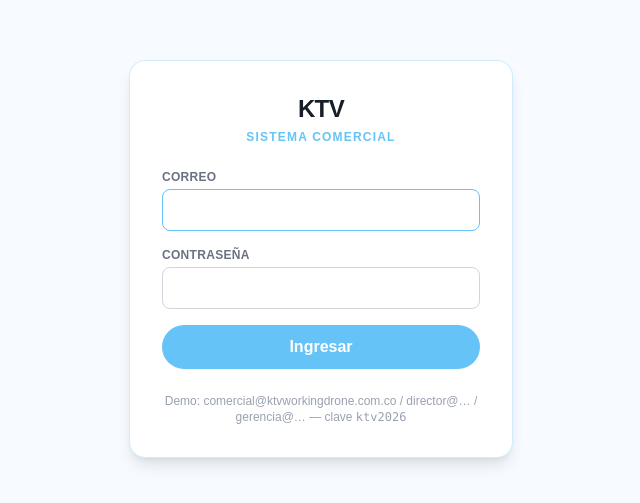
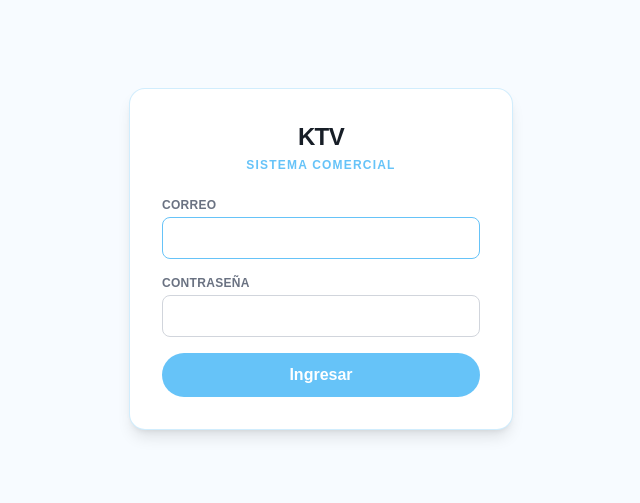
Before and after one commit to acastrosolucionesav/KTVWD, a Next.js app in the folder sistema/: page /login in a window 1280 px wide. Shown: the part 141-644 px from the top of the page, without its empty margins (319-959 px from the left). Built offline with nearby package versions, Linux system fonts and the light colour scheme; no server answers.

Commit message:
fix(seguridad): quitar credenciales de demo visibles en pantalla de login
La contraseña ktv2026 y los 3 correos quedaban expuestos en texto plano
en la pantalla pública de login, sin necesidad de autenticarse.

```diff
--- a/sistema/src/app/login/page.tsx
+++ b/sistema/src/app/login/page.tsx
@@ -30,9 +30,6 @@ export default function LoginPage() {
             {pending ? 'Ingresando…' : 'Ingresar'}
           </button>
         </form>
-        <p className="mt-6 text-xs text-gray-400 text-center">
-          Demo: comercial@ktvworkingdrone.com.co / director@… / gerencia@… — clave <code>ktv2026</code>
-        </p>
       </div>
     </div>
   );
```
